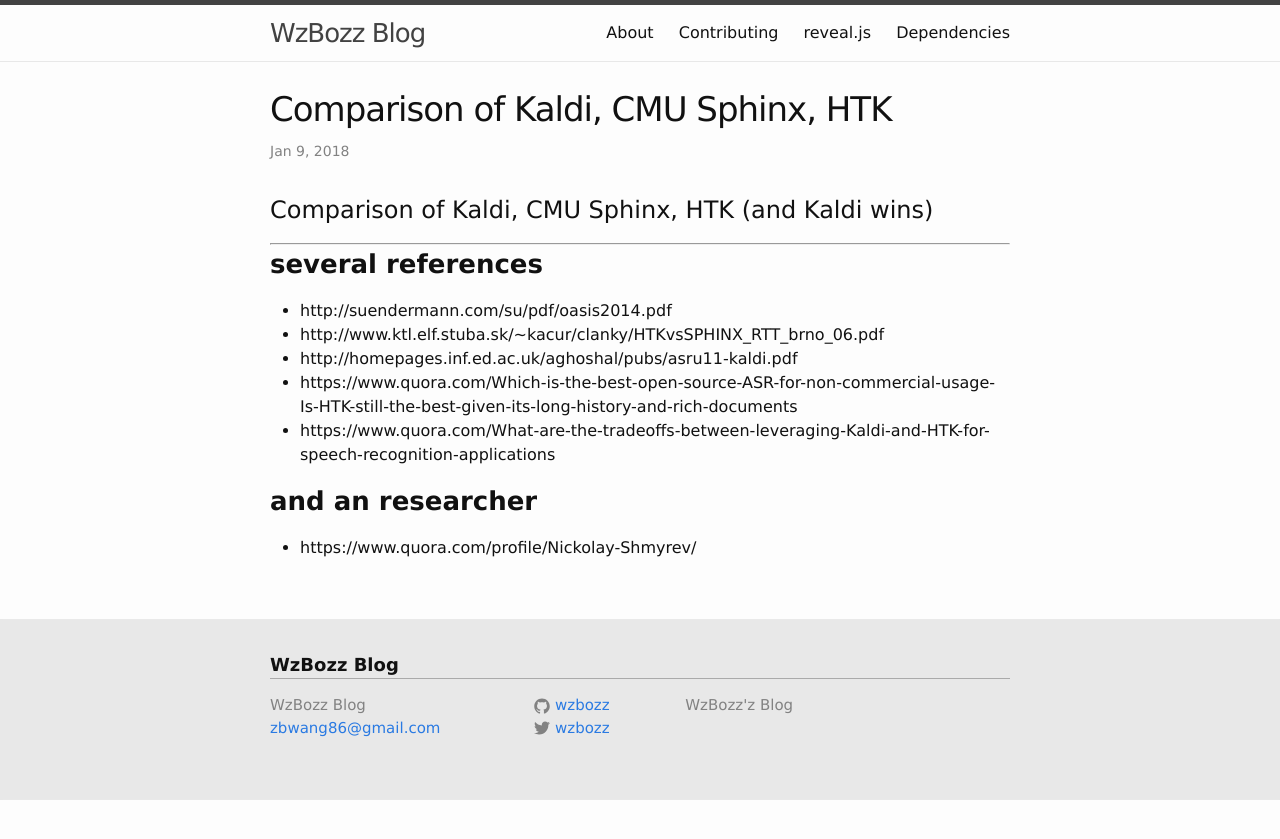
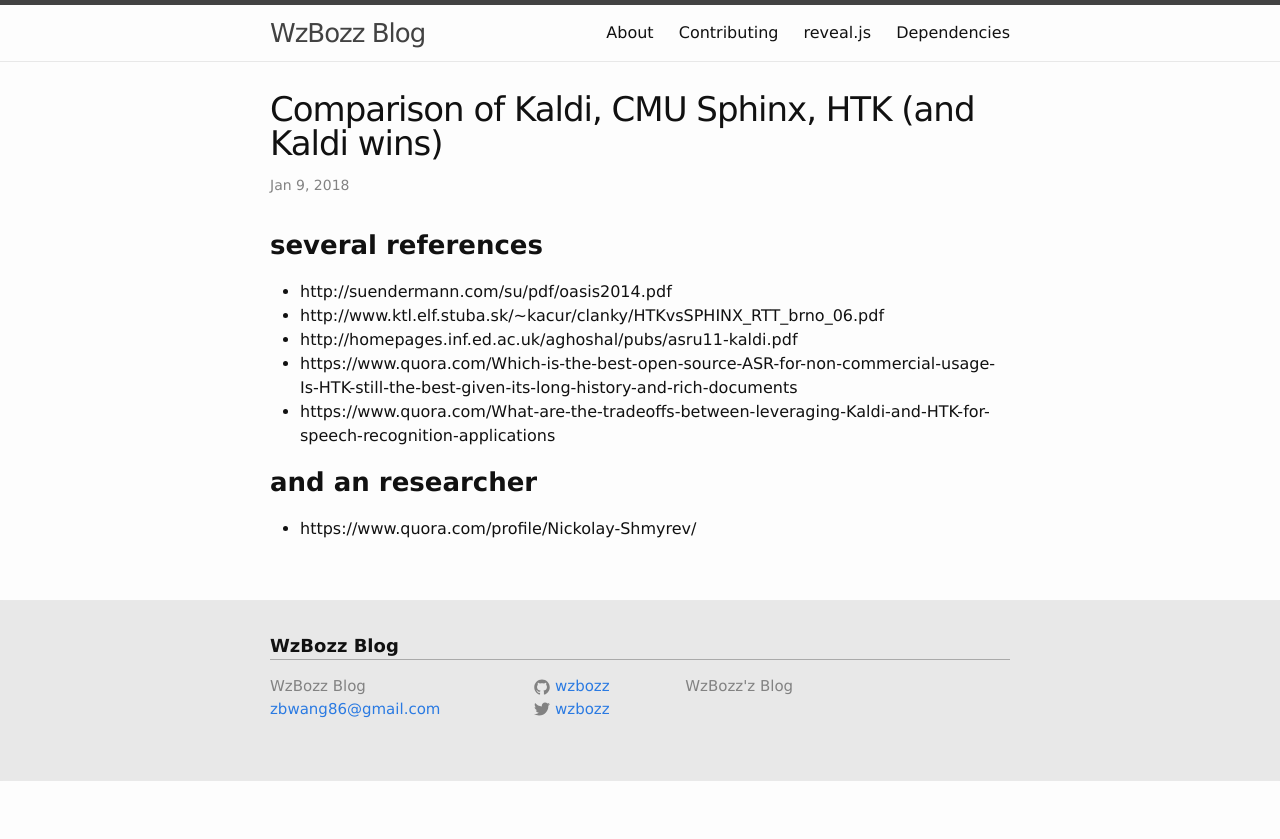
Before and after one commit to wzbozz/wzbozz.github.io, a Jekyll site: the page built from _posts/2018-01-09-opensource-asr.md, in a window 1280 px wide. Shown: the top 839 px of the page. Built offline with Jekyll 4.4.1, drawn with Linux system fonts in a browser that asks for light colours; nearby versions of some CDN libraries; some of the changed lines change nothing that is shown.

Commit message:
Update 2018-01-09-opensource-asr.md

```diff
--- a/_posts/2018-01-09-opensource-asr.md
+++ b/_posts/2018-01-09-opensource-asr.md
@@ -1,5 +1,5 @@
 ---
-title: "Comparison of Kaldi, CMU Sphinx, HTK"
+title: "Comparison of Kaldi, CMU Sphinx, HTK (and Kaldi wins)"
 layout: post
 date: 2018-01-09
 mathjax: true
@@ -7,8 +7,6 @@
 ruby_notation: true
 ---
 
-# Comparison of Kaldi, CMU Sphinx, HTK (and Kaldi wins)
----
 ### several references
 - http://suendermann.com/su/pdf/oasis2014.pdf
 - http://www.ktl.elf.stuba.sk/~kacur/clanky/HTKvsSPHINX_RTT_brno_06.pdf
```
